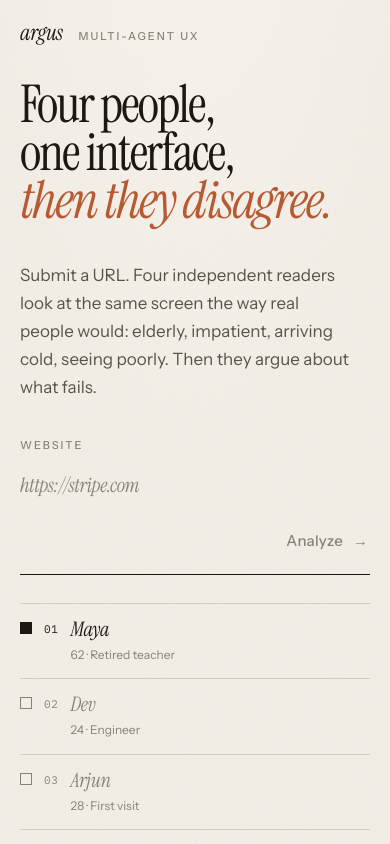
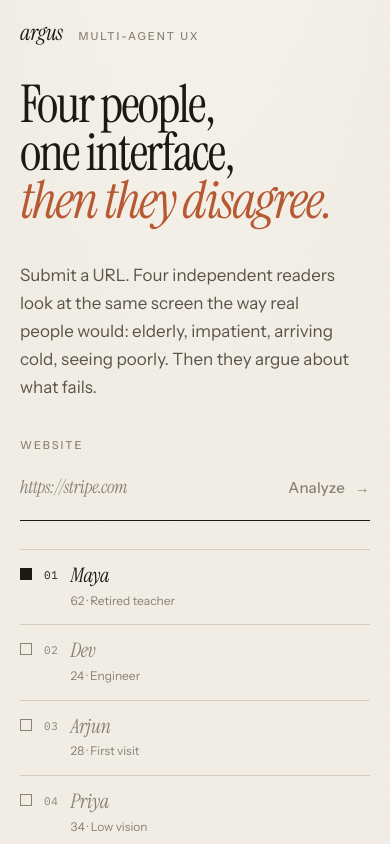
Before and after one commit to singhvigyat/ux-testing-platform, a React (Vite) app in the folder frontend/: page / in a window 390 px wide. Shown: the top 844 px of the page. Built offline with nearby package versions, Linux system fonts and the light colour scheme.

Commit message:
fix(client): fix the mobile phone view of the landing

```diff
--- a/frontend/src/index.css
+++ b/frontend/src/index.css
@@ -326,6 +326,7 @@ body::after {
 
 .url-row {
   display: flex;
+  flex-wrap: nowrap;
   align-items: baseline;
   gap: 20px;
   border-bottom: 1px solid var(--color-ink);
@@ -1397,14 +1398,15 @@ body::after {
   }
 
   .url-row {
-    flex-direction: column;
-    align-items: stretch;
     gap: 12px;
   }
 
+  .url-row input {
+    font-size: 1.125rem;
+  }
+
   .btn-primary {
-    align-self: flex-end;
-    padding: 12px 2px;
+    padding: 8px 0;
     min-height: 44px;
   }
 
```
